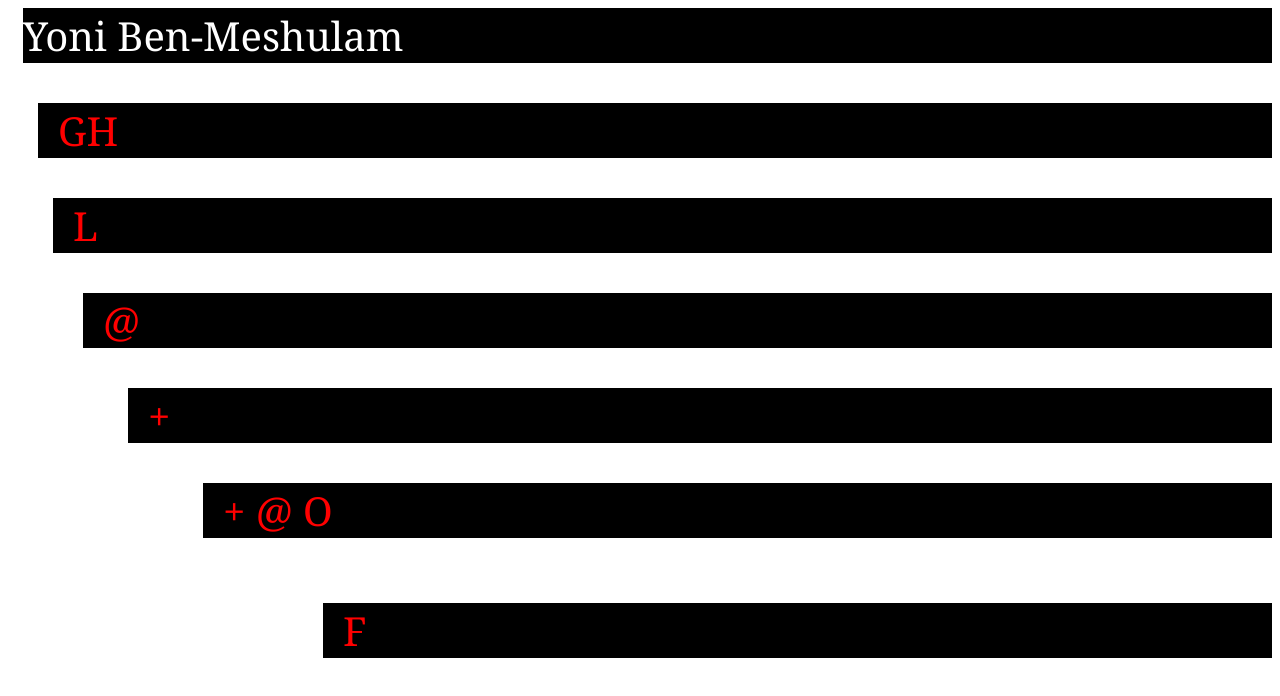
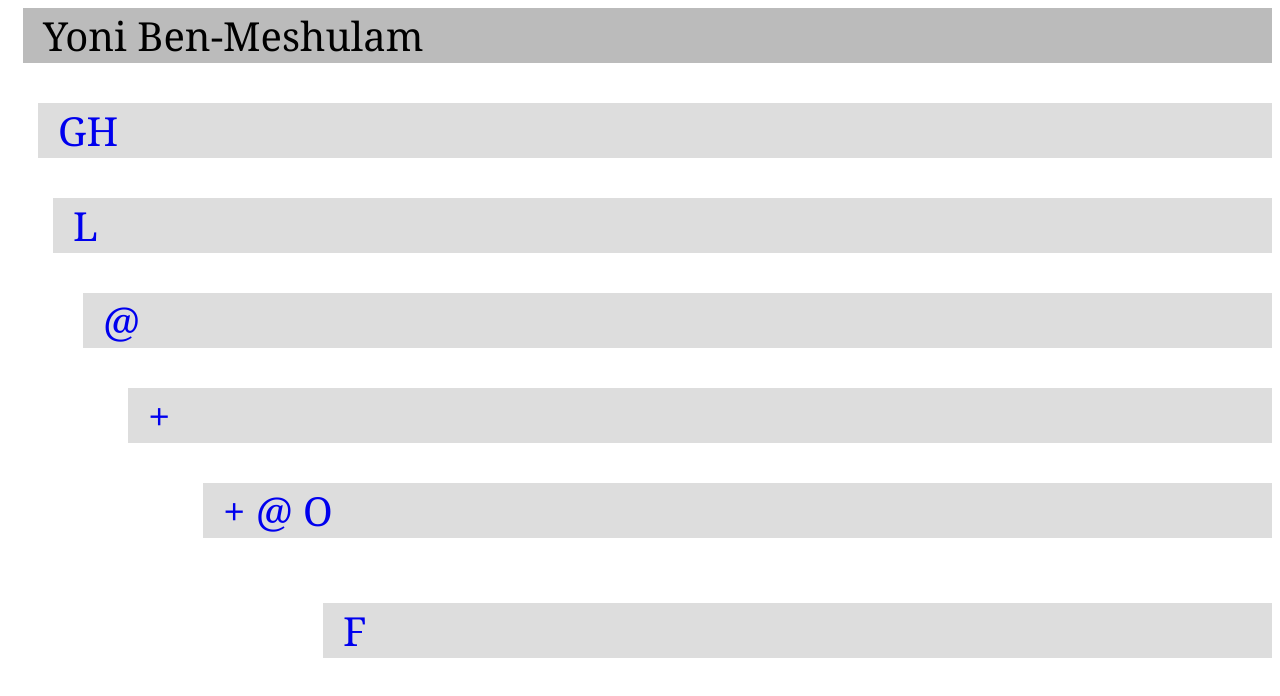
Before and after one commit to yoni/heyitsyoni, a plain HTML site: page index.html in a window 1280 px wide. Drawn offline with Linux system fonts and the light colour scheme.

Commit message:
Remove more social media styling. Add hover changes. Differentiate name colors.

```diff
--- a/styles.css
+++ b/styles.css
@@ -4,16 +4,14 @@ body {
 }
 
 p {
-  background-color: #000000;
+  background-color: #dddddd;
   margin-bottom: 0px;
 }
 
 p.name {
-  color: #FFFFFF;
-}
-.social_media {
-  background-color: #444444;
-  font-size: 20px
+  background-color: #bbbbbb;
+  margin-bottom: 0px;
+  text-indent: 20px;
 }
 
 .fib a {
@@ -24,10 +22,15 @@ p.name {
 
 a {
   text-decoration:none;
-  color: #FFFFFF;
 }
 
-a:link {color:#FF0000;}      /* unvisited link */
-a:visited {color:#00FF00;}  /* visited link */
-a:hover {color:#AA00FF;}  /* mouse over link */
-a:active {color:#0000FF;}  /* selected link */
+a:hover {
+  color:#000000;
+  margin-left: 0 !important;
+}
+p:hover {
+  background-color: #bbbbbb;
+}
+p.name:hover {
+  background-color: #bbbbbb;
+}
```
